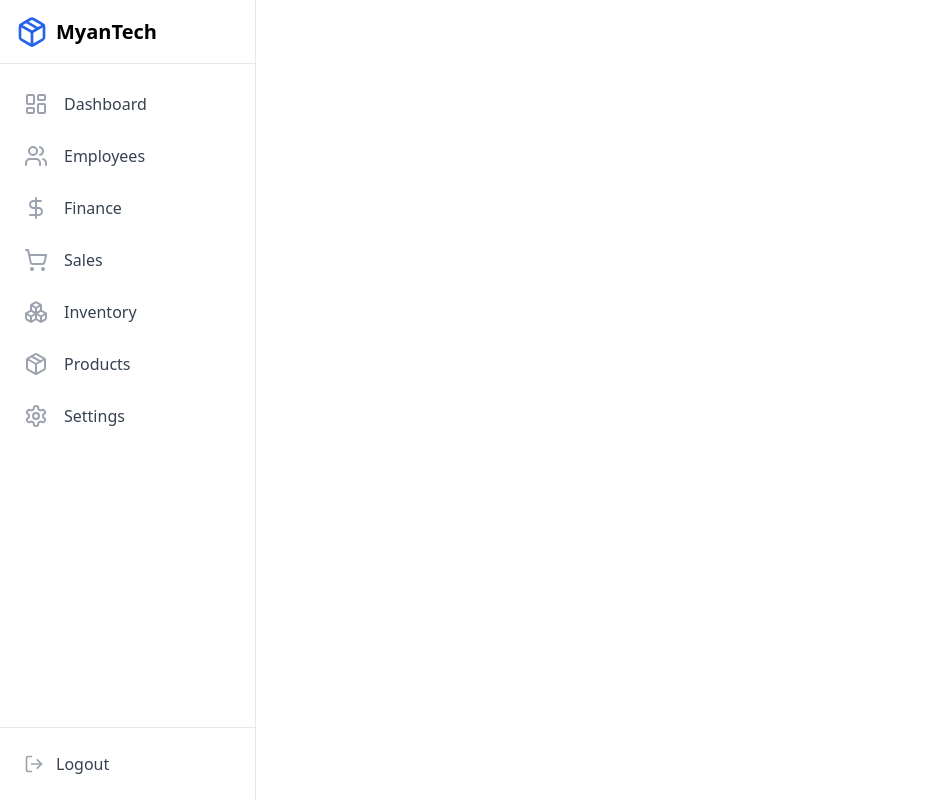
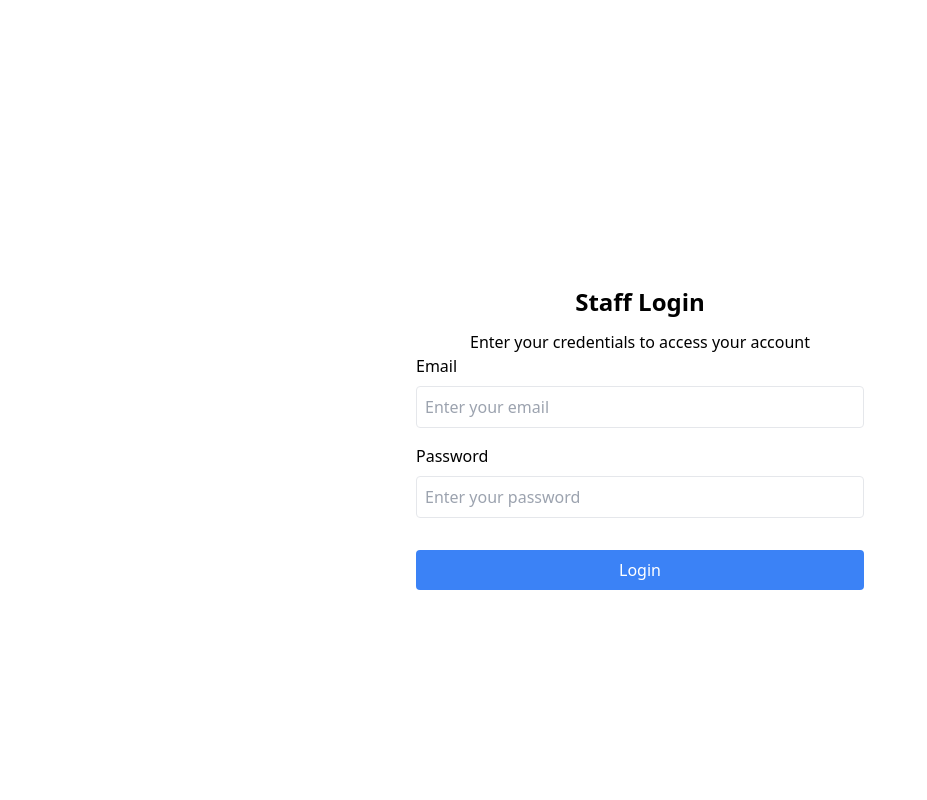
Before and after one commit to KaungMinSett/MyanTech_by_Pentagon, a React (Vite) app in the folder admin-dashboard/: page /login in a window 1280 px wide. Shown: the whole page, without its empty margins (0-927 px from the left). Built offline with nearby package versions, Linux system fonts and the light colour scheme.

Commit message:
Add login page

```diff
--- a/admin-dashboard/src/app/layout.jsx
+++ b/admin-dashboard/src/app/layout.jsx
@@ -1,20 +1,22 @@
 import { StrictMode } from "react";
 import { createRoot } from "react-dom/client";
-import { BrowserRouter, Routes, Route, Navigate } from "react-router-dom";
+import { BrowserRouter, Routes, Route, Navigate, useLocation } from "react-router-dom";
 import "./globals.css";
 import SidebarLayout from "@/components/layout/SidebarLayout";
 import DashboardPage from "@/app/dashboard/page";
+import { AdminLoginPage } from "../components/auth/login";
 
-function App() {
+function Layout() {
+  const location = useLocation();
+  const isLoginPage = location.pathname === "/login";
+
   return (
-    <BrowserRouter>
     <div className="flex h-screen">
-        <SidebarLayout />
+      {!isLoginPage && <SidebarLayout />}
       <main className="flex-1 overflow-y-auto p-8">
         <Routes>
-            {/* Redirect root to dashboard */}
+          <Route path="/login" element={<AdminLoginPage />} />
           <Route path="/" element={<Navigate to="/dashboard" replace />} />
-            {/* Sidebar route */}
           <Route path="/dashboard" element={<DashboardPage />} />
           <Route path="/employees" element={<div>Employees Page</div>} />
           <Route path="/finance" element={<div>Finance Page</div>} />
@@ -25,6 +27,13 @@ function App() {
         </Routes>
       </main>
     </div>
+  );
+}
+
+function App() {
+  return (
+    <BrowserRouter>
+      <Layout />
     </BrowserRouter>
   );
 }
--- a/admin-dashboard/src/components/auth/login.jsx
+++ b/admin-dashboard/src/components/auth/login.jsx
@@ -1 +1,64 @@
-// TODO: Implement the login functionality
+import { useState } from "react"
+
+export function AdminLoginPage() {
+  const [email, setEmail] = useState("")
+  const [password, setPassword] = useState("")
+  const [error, setError] = useState("")
+  const [isLoading, setIsLoading] = useState(false)
+
+  const handleSubmit = async (e) => {
+    e.preventDefault()
+    setIsLoading(true)
+    setError("")
+  }
+
+  return (
+    <div className="flex items-center justify-center min-h-screen ">
+      <div className="w-full max-w-md">
+        <div>
+          <div className="text-2xl font-bold text-center py-3">Staff Login</div>
+          <div className="text-center">Enter your credentials to access your account</div>
+        </div>
+        <form onSubmit={handleSubmit}>
+          <div className="space-y-4">
+            <div className="space-y-2">
+              <label htmlFor="email">Email</label>
+              <input
+                id="email"
+                type="email"
+                placeholder="Enter your email"
+                value={email}
+                onChange={(e) => setEmail(e.target.value)}
+                required
+                className="w-full p-2 border rounded"
+              />
+            </div>
+            <div className="space-y-2">
+              <label htmlFor="password">Password</label>
+              <input
+                id="password"
+                type="password"
+                placeholder="Enter your password"
+                value={password}
+                onChange={(e) => setPassword(e.target.value)}
+                required
+                className="w-full p-2 border rounded"
+              />
+            </div>
+
+            {error && (
+              <div className="p-3 bg-red-100 border border-red-400 text-red-700 rounded">
+                <strong>Error:</strong> {error}
+              </div>
+            )}
+            <div>
+              <button type="submit" className="w-full p-2 mt-4 bg-blue-500 text-white rounded" disabled={isLoading}>
+                {isLoading ? "Logging in..." : "Login"}
+              </button>
+            </div>
+          </div>
+        </form>
+      </div>
+    </div>
+  )
+}
--- a/admin-dashboard/src/components/layout/SidebarLayout.jsx
+++ b/admin-dashboard/src/components/layout/SidebarLayout.jsx
@@ -1,4 +1,3 @@
-import { useState } from "react"
 import {
   LayoutDashboard,
   Users,
```
Lines whose indentation alone changed are shown as unchanged.
